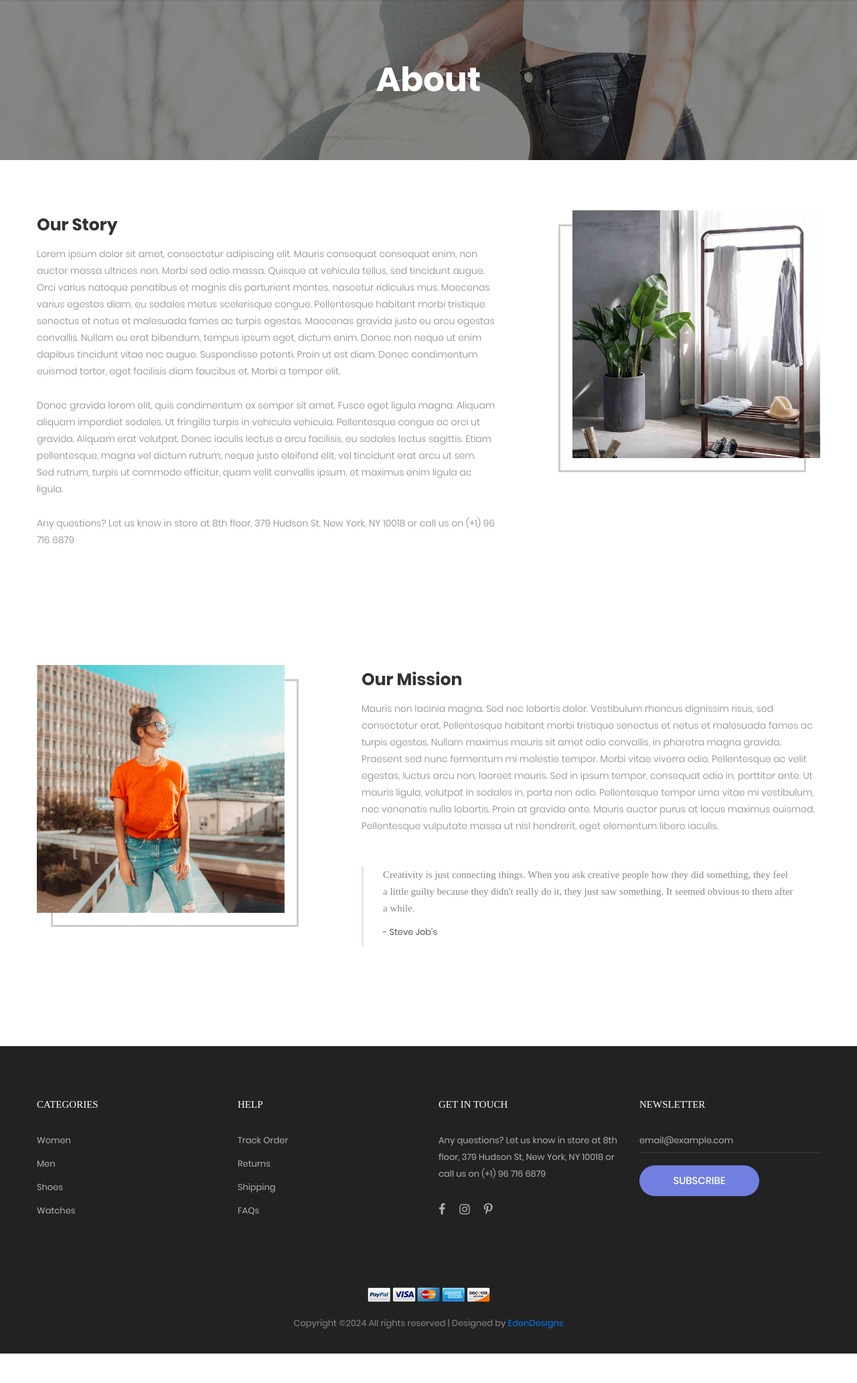
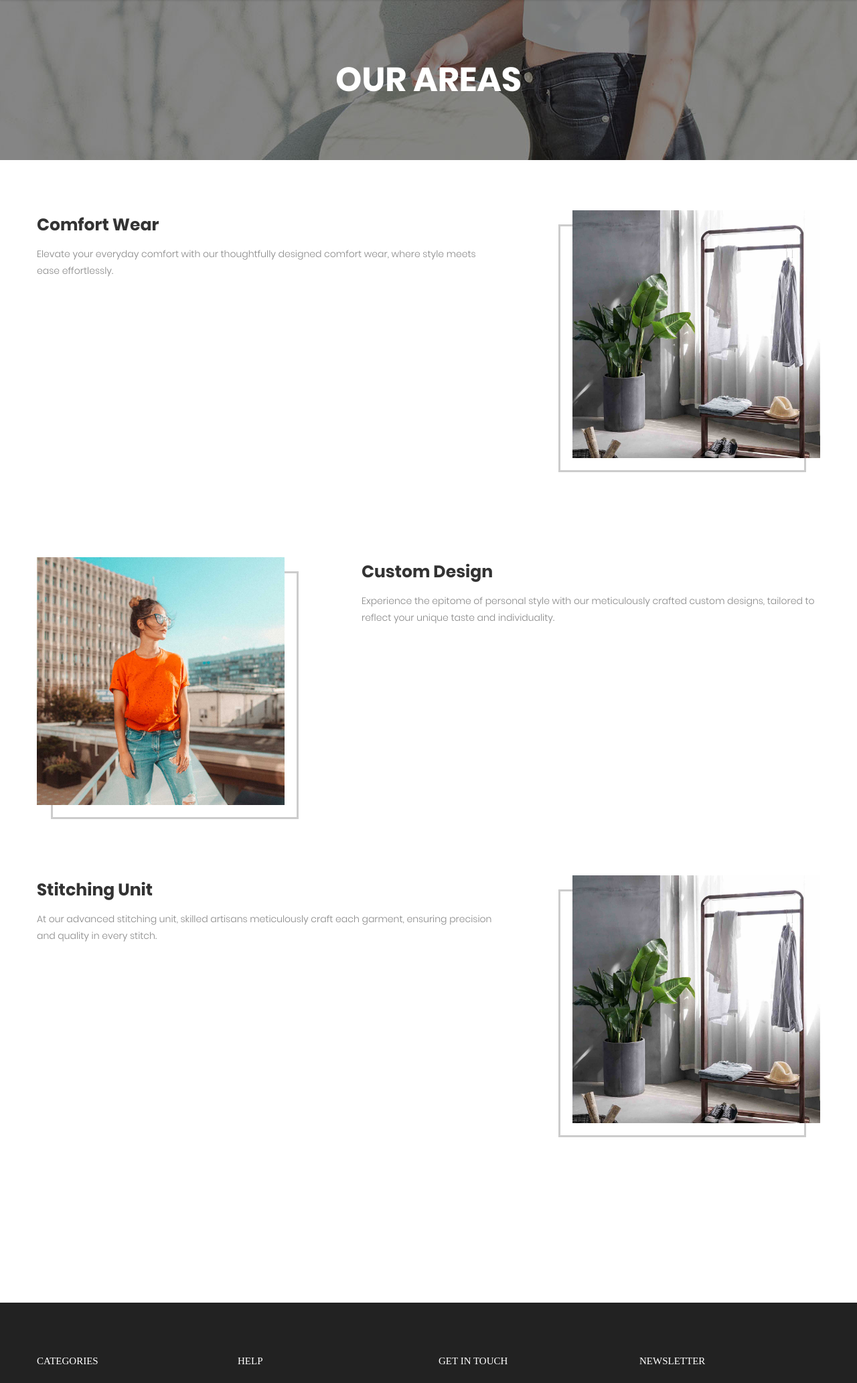
Before and after one commit to dijojperumaly/DonsMagicWebsite, a PHP site: page /ComfortWear.php in a window 1280 px wide. Shown: the part 124-2189 px from the top of the page at 67% size. Before the commit the page ends 2145 px from the top, so only its background shows below. Run offline with PHP 8.4, Linux system fonts and the light colour scheme; some libraries are stand-ins or nearby versions; some web fonts are replaced.

Commit message:
Update on 13 March

```diff
--- a/ComfortWear.php
+++ b/ComfortWear.php
@@ -5,7 +5,7 @@ include('headerWhite.php');
 	<!-- Title page -->
 	<section class="bg-img1 txt-center p-lr-15 p-tb-92" style="background-image: url('images/bg-01.jpg');">
 		<h2 class="ltext-105 cl0 txt-center">
-			About
+			OUR AREAS
 		</h2>
 	</section>
 
@@ -17,20 +17,20 @@ include('headerWhite.php');
 				<div class="col-md-7 col-lg-8">
 					<div class="p-t-7 p-r-85 p-r-15-lg p-r-0-md">
 						<h3 class="mtext-111 cl2 p-b-16">
-							Our Story
+						Comfort Wear
 						</h3>
 
 						<p class="stext-113 cl6 p-b-26">
-							Lorem ipsum dolor sit amet, consectetur adipiscing elit. Mauris consequat consequat enim, non auctor massa ultrices non. Morbi sed odio massa. Quisque at vehicula tellus, sed tincidunt augue. Orci varius natoque penatibus et magnis dis parturient montes, nascetur ridiculus mus. Maecenas varius egestas diam, eu sodales metus scelerisque congue. Pellentesque habitant morbi tristique senectus et netus et malesuada fames ac turpis egestas. Maecenas gravida justo eu arcu egestas convallis. Nullam eu erat bibendum, tempus ipsum eget, dictum enim. Donec non neque ut enim dapibus tincidunt vitae nec augue. Suspendisse potenti. Proin ut est diam. Donec condimentum euismod tortor, eget facilisis diam faucibus et. Morbi a tempor elit.
+						Elevate your everyday comfort with our thoughtfully designed comfort wear, where style meets ease effortlessly.
 						</p>
 
-						<p class="stext-113 cl6 p-b-26">
+						<!-- <p class="stext-113 cl6 p-b-26">
 							Donec gravida lorem elit, quis condimentum ex semper sit amet. Fusce eget ligula magna. Aliquam aliquam imperdiet sodales. Ut fringilla turpis in vehicula vehicula. Pellentesque congue ac orci ut gravida. Aliquam erat volutpat. Donec iaculis lectus a arcu facilisis, eu sodales lectus sagittis. Etiam pellentesque, magna vel dictum rutrum, neque justo eleifend elit, vel tincidunt erat arcu ut sem. Sed rutrum, turpis ut commodo efficitur, quam velit convallis ipsum, et maximus enim ligula ac ligula.
 						</p>
 
 						<p class="stext-113 cl6 p-b-26">
 							Any questions? Let us know in store at 8th floor, 379 Hudson St, New York, NY 10018 or call us on (+1) 96 716 6879
-						</p>
+						</p> -->
 					</div>
 				</div>
 
@@ -44,16 +44,16 @@ include('headerWhite.php');
 			</div>
 
 			<div class="row">
-				<div class="order-md-2 col-md-7 col-lg-8 p-b-30">
+				<div class="order-md-2 col-md-7 col-lg-8 p-b-16">
 					<div class="p-t-7 p-l-85 p-l-15-lg p-l-0-md">
 						<h3 class="mtext-111 cl2 p-b-16">
-							Our Mission
+						Custom Design
 						</h3>
 
 						<p class="stext-113 cl6 p-b-26">
-							Mauris non lacinia magna. Sed nec lobortis dolor. Vestibulum rhoncus dignissim risus, sed consectetur erat. Pellentesque habitant morbi tristique senectus et netus et malesuada fames ac turpis egestas. Nullam maximus mauris sit amet odio convallis, in pharetra magna gravida. Praesent sed nunc fermentum mi molestie tempor. Morbi vitae viverra odio. Pellentesque ac velit egestas, luctus arcu non, laoreet mauris. Sed in ipsum tempor, consequat odio in, porttitor ante. Ut mauris ligula, volutpat in sodales in, porta non odio. Pellentesque tempor urna vitae mi vestibulum, nec venenatis nulla lobortis. Proin at gravida ante. Mauris auctor purus at lacus maximus euismod. Pellentesque vulputate massa ut nisl hendrerit, eget elementum libero iaculis.
+						Experience the epitome of personal style with our meticulously crafted custom designs, tailored to reflect your unique taste and individuality.
 						</p>
-
+<!--
 						<div class="bor16 p-l-29 p-b-9 m-t-22">
 							<p class="stext-114 cl6 p-r-40 p-b-11">
 								Creativity is just connecting things. When you ask creative people how they did something, they feel a little guilty because they didn't really do it, they just saw something. It seemed obvious to them after a while.
@@ -62,7 +62,7 @@ include('headerWhite.php');
 							<span class="stext-111 cl8">
 								- Steve Job’s
 							</span>
-						</div>
+						</div> -->
 					</div>
 				</div>
 
@@ -74,6 +74,34 @@ include('headerWhite.php');
 					</div>
 				</div>
 			</div>
+			<div class="row p-b-148 p-t-75">
+				<div class="col-md-7 col-lg-8">
+					<div class="p-t-7 p-r-85 p-r-15-lg p-r-0-md">
+						<h3 class="mtext-111 cl2 p-b-16">
+						Stitching Unit
+						</h3>
+
+						<p class="stext-113 cl6 p-b-26">
+						At our advanced stitching unit, skilled artisans meticulously craft each garment, ensuring precision and quality in every stitch.						</p>
+
+						<!-- <p class="stext-113 cl6 p-b-26">
+							Donec gravida lorem elit, quis condimentum ex semper sit amet. Fusce eget ligula magna. Aliquam aliquam imperdiet sodales. Ut fringilla turpis in vehicula vehicula. Pellentesque congue ac orci ut gravida. Aliquam erat volutpat. Donec iaculis lectus a arcu facilisis, eu sodales lectus sagittis. Etiam pellentesque, magna vel dictum rutrum, neque justo eleifend elit, vel tincidunt erat arcu ut sem. Sed rutrum, turpis ut commodo efficitur, quam velit convallis ipsum, et maximus enim ligula ac ligula.
+						</p>
+
+						<p class="stext-113 cl6 p-b-26">
+							Any questions? Let us know in store at 8th floor, 379 Hudson St, New York, NY 10018 or call us on (+1) 96 716 6879
+						</p> -->
+					</div>
+				</div>
+
+				<div class="col-11 col-md-5 col-lg-4 m-lr-auto">
+					<div class="how-bor1 ">
+						<div class="hov-img0">
+							<img src="images/about-01.jpg" alt="IMG">
+						</div>
+					</div>
+				</div>
+			</div>
 		</div>
 	</section>
 
--- a/headerWhite.php
+++ b/headerWhite.php
@@ -111,13 +111,17 @@
 							</li>
 
 							<li>
+								<a href="ComfortWear.php">OUR AREAS</a>
+							</li>
+
+							<!-- <li>
 								<a href="index.php">OUR AREAS</a>
 								<ul class="sub-menu">
 								<li><a href="ComfortWear.php">COMFORT WEAR</a></li>
 									<li><a href="CustomDesign.php">CUSTOM DESIGN</a></li>
 									<li><a href="StichingUnit.php">STICHING UNIT</a></li>
 								</ul>
-							</li>
+							</li> -->
 
 							<li>
 								<a href="contact.php">CONTACT</a>
@@ -238,6 +242,10 @@
 							</li>
 
 							<li>
+								<a href="ComfortWear.php">OUR AREAS</a>
+							</li>
+
+							<!-- <li>
 								<a href="index.php">OUR AREAS</a>
 								<ul class="sub-menu-m">
 								<li><a href="ComfortWear.php">COMFORT WEAR</a></li>
@@ -247,7 +255,7 @@
 								<span class="arrow-main-menu-m">
 									<i class="fa fa-angle-right" aria-hidden="true"></i>
 								</span>
-							</li>
+							</li> -->
 
 							<li>
 								<a href="contact.php">CONTACT</a>
```
Also changed, not shown: contact.php (+10 -3 lines), header.php (+9 -2 lines).
